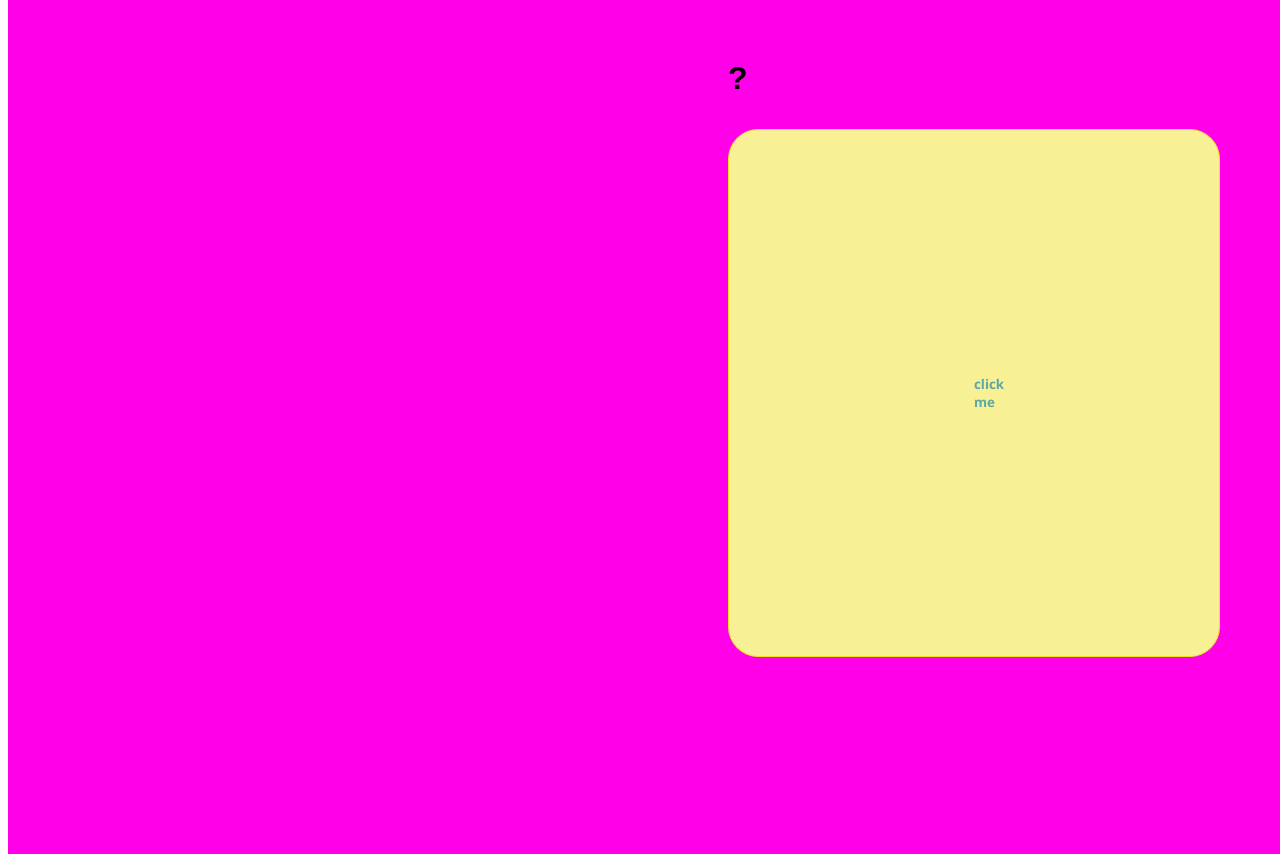
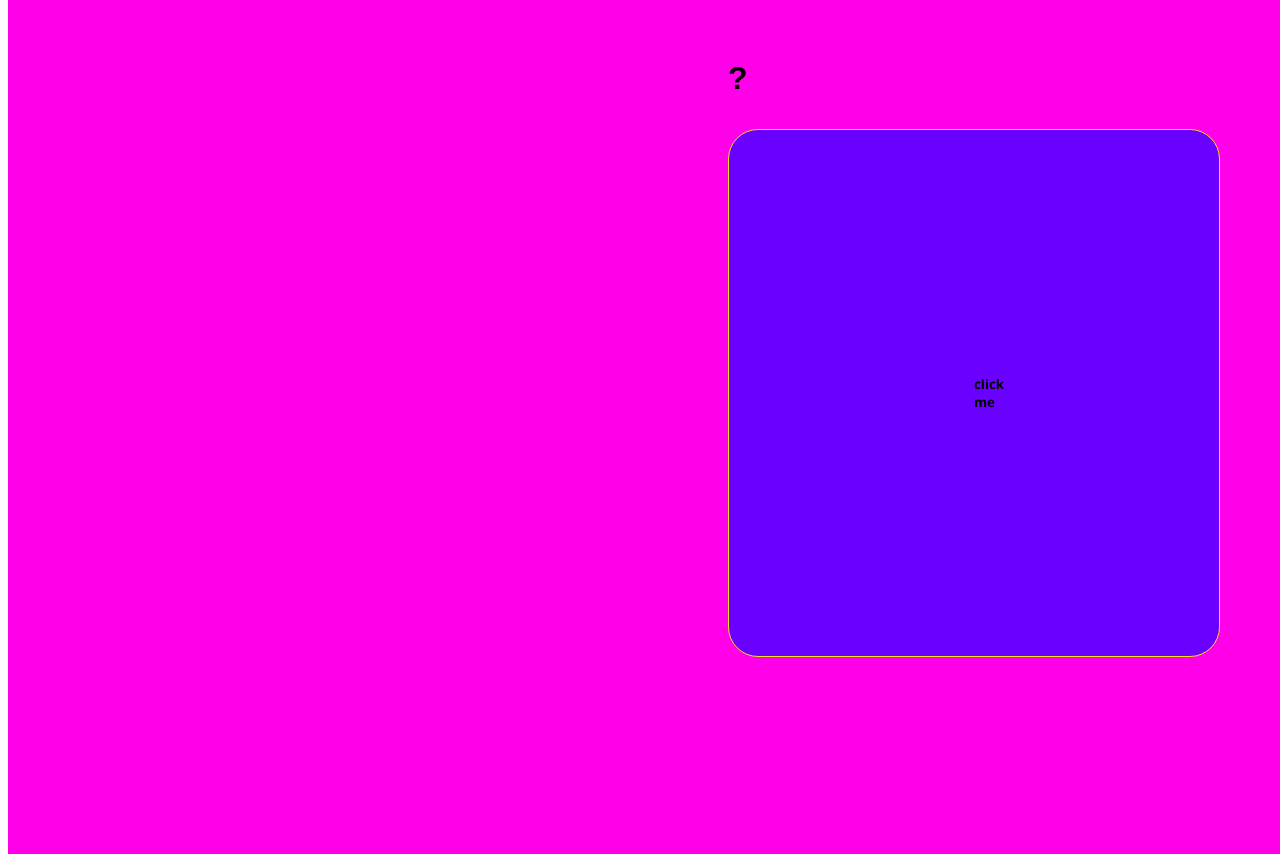
Before and after one commit to Inusion/Inusion.github.io, a plain HTML site: page hello-world.html in a window 1280 px wide. Shown: the part 700-1554 px from the top of the page. Drawn offline with Linux system fonts and the light colour scheme.

Commit message:
Color of Button Text

```diff
--- a/hello-world.html
+++ b/hello-world.html
@@ -19,23 +19,23 @@
 	border-radius: 30px;
 	border: thin solid #F0E020;
 	padding: 245px;
-	background-color: #F8F094;
+	background-color: #6a00ff;
 	font-family: "Segoe UI", Tahoma, Geneva, Verdana, sans-serif;
 	font-weight: bold;
-	color: #5aa8a5;
+	color: #000000;
 	width: 200px;
 }
 
 .buttonStyle:hover {
 	border: thin solid #FFCC00;
 	background-color: #4cff00;
-	color: #996633;
+	color: #000000;
 	cursor: pointer;
 }
 .buttonStyle:active {
 	border: thin solid #99CC00;
 	background-color: #ff0000;
-	color: #669900;
+	color: #000000;
 	cursor: pointer;
 }
 
```
